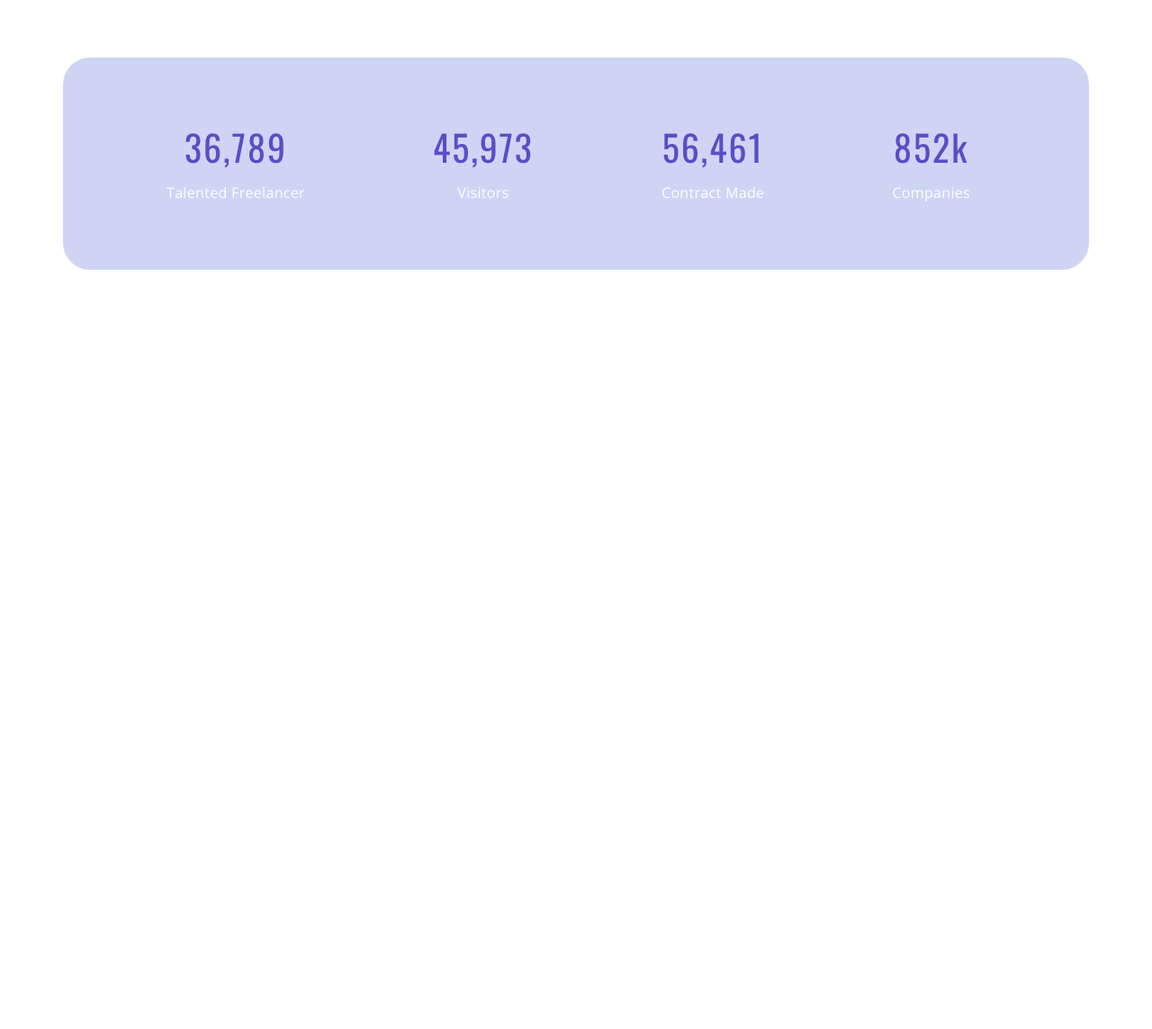
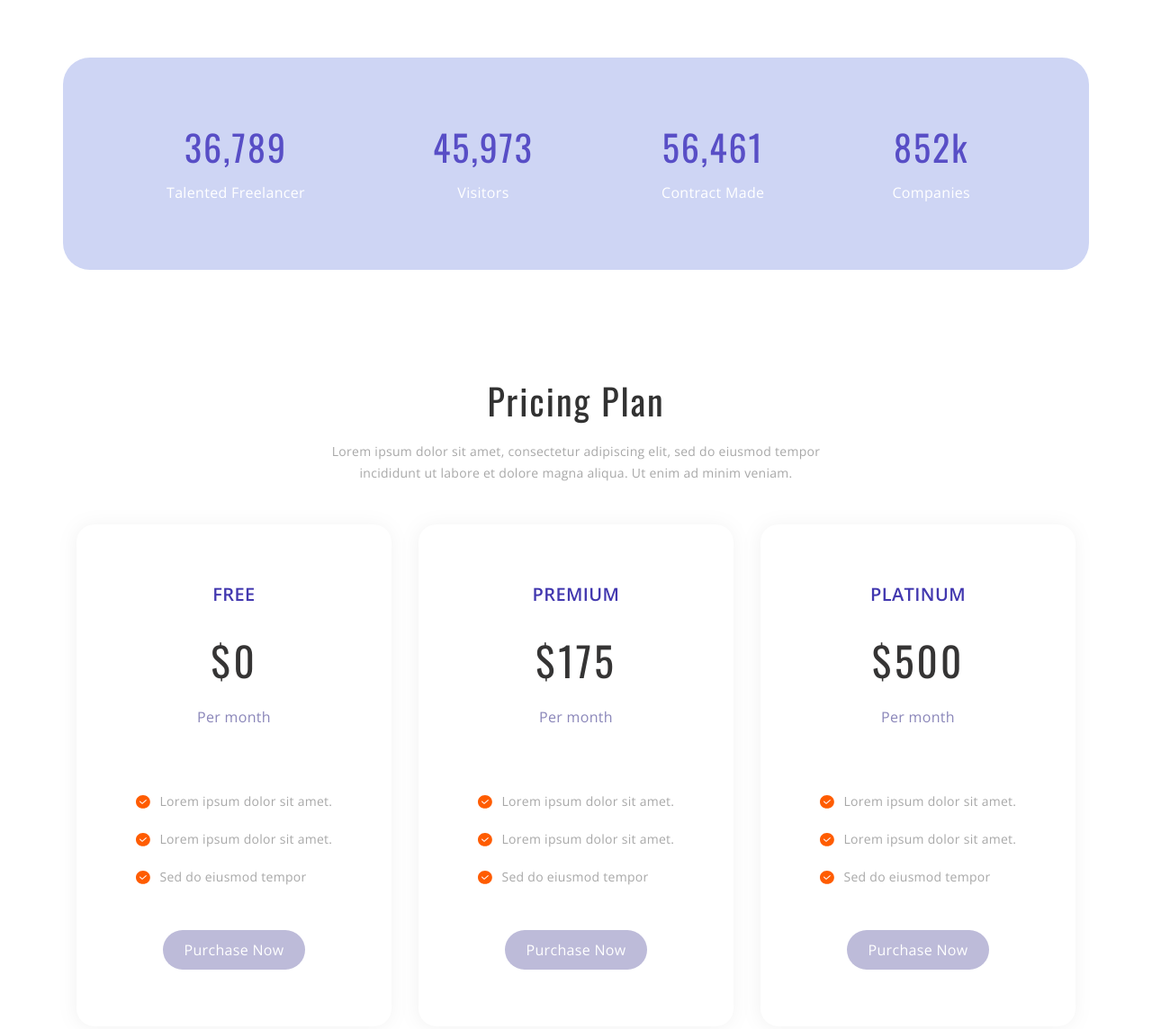
Before and after one commit to SePt1k0404/landing-1-find-our-talanted, a plain HTML site: page index.html in a window 1280 px wide. Shown: the part 3529-4673 px from the top of the page at 90% size. Before the commit the page ends 3829 px from the top, so only its background shows below. Drawn offline with nearby package versions, Linux system fonts and the light colour scheme; a web font is replaced by a local one.

Commit message:
Added Pricing Plan section

```diff
--- a/css/main.css
+++ b/css/main.css
@@ -4,3 +4,4 @@
 @import url("./featured-jobs.css");
 @import url("./customer-meaning.css");
 @import url("./stats.css");
+@import url("./pricing.css");
--- /dev/null
+++ b/css/pricing.css
@@ -0,0 +1,140 @@
+.pricing__wrapper {
+  padding: 120px 15px;
+}
+
+.pricing__title {
+  text-align: center;
+  margin-bottom: 20px;
+}
+
+.pricing__desc {
+  max-width: 543px;
+  margin: 0 auto;
+  margin-bottom: 45px;
+  font-size: 14px;
+  font-weight: 400;
+  line-height: 1.714;
+  letter-spacing: 0.02em;
+  text-align: center;
+  text-underline-position: from-font;
+  text-decoration-skip-ink: none;
+  color: var(--color-text-second);
+}
+
+.pricing-list {
+  display: flex;
+  align-items: center;
+  justify-content: center;
+  gap: 30px;
+}
+
+.pricing-list__item {
+  display: flex;
+  flex-grow: 1;
+  flex-direction: column;
+  align-items: center;
+  justify-content: center;
+  padding: 63px 65px;
+  box-shadow: -1px 1px 20px 0px rgba(128, 128, 128, 0.1);
+  background-color: #fff;
+  border-radius: 20px;
+  cursor: pointer;
+  transition: transform 300ms ease, background-color 300ms ease,
+    box-shadow 300ms ease;
+}
+
+.pricing-list__item:hover {
+  box-shadow: 0px 12px 30px 0px rgba(71, 71, 71, 0.15);
+  background-color: rgba(249, 250, 255, 1);
+  transform: translateY(-27px);
+}
+
+.pricing-list__type {
+  margin-bottom: 30px;
+  font-size: 20px;
+  font-weight: 600;
+  line-height: 1.5;
+  letter-spacing: 0.02em;
+  text-align: left;
+  text-underline-position: from-font;
+  text-decoration-skip-ink: none;
+  color: rgba(66, 56, 175, 1);
+}
+
+.pricing-list__price {
+  margin-bottom: 24px;
+  font-family: Oswald;
+  font-size: 45px;
+  font-weight: 400;
+  line-height: 1.22222;
+  letter-spacing: 0.07em;
+  text-align: center;
+  text-underline-position: from-font;
+  text-decoration-skip-ink: none;
+  color: rgba(53, 52, 52, 1);
+}
+
+.pricing-list__frequency {
+  margin-bottom: 70px;
+  font-size: 16px;
+  line-height: 1.5;
+  letter-spacing: 0.02em;
+  text-align: center;
+  text-underline-position: from-font;
+  text-decoration-skip-ink: none;
+  color: rgba(138, 134, 185, 1);
+}
+
+.pricing-list__services {
+  margin-bottom: 47px;
+  display: flex;
+  flex-direction: column;
+  align-items: flex-start;
+  justify-content: center;
+  gap: 18px;
+}
+
+.pricing-list__service {
+  position: relative;
+  display: flex;
+  align-items: flex-start;
+  gap: 11px;
+}
+
+.pricing-list__service > img {
+  position: relative;
+  top: 5px;
+  width: 15.848px;
+  height: 15.848px;
+}
+
+.pricing-list__service-text {
+  font-size: 14px;
+  line-height: 1.714;
+  letter-spacing: 0.02em;
+  text-underline-position: from-font;
+  text-decoration-skip-ink: none;
+  color: rgba(168, 168, 168, 1);
+}
+
+.pricing-list__button {
+  padding: 13px 23px;
+  background-color: rgba(189, 187, 217, 1);
+  border-radius: 50px;
+  box-shadow: none;
+  font-family: Open Sans;
+  font-size: 1.125;
+  font-weight: 400;
+  line-height: 18px;
+  letter-spacing: 0.02em;
+  text-align: center;
+  text-underline-position: from-font;
+  text-decoration-skip-ink: none;
+  color: rgba(255, 255, 255, 1);
+  transition: background-color 300ms ease, box-shadow 300ms ease;
+}
+
+.pricing-list__item:hover .pricing-list__button {
+  background-color: rgba(84, 76, 172, 1);
+  box-shadow: 0px 4px 12px 0px rgba(0, 0, 0, 0.2);
+}
--- a/index.html
+++ b/index.html
@@ -523,6 +523,98 @@
           </ul>
         </div>
       </section>
+      <section class="pricing">
+        <div class="pricing__wrapper section">
+          <h2 class="pricing__title title">Pricing Plan</h2>
+          <p class="pricing__desc">
+            Lorem ipsum dolor sit amet, consectetur adipiscing elit, sed do
+            eiusmod tempor incididunt ut labore et dolore magna aliqua. Ut enim
+            ad minim veniam.
+          </p>
+          <div class="pricing-list-wrapper">
+            <ul class="pricing-list">
+              <li class="pricing-list__item">
+                <p class="pricing-list__type">FREE</p>
+                <p class="pricing-list__price">$0</p>
+                <p class="pricing-list__frequency">Per month</p>
+                <ul class="pricing-list__services">
+                  <li class="pricing-list__service">
+                    <img src="./images/pricing/tick.svg" alt="Tick" />
+                    <p class="pricing-list__service-text">
+                      Lorem ipsum dolor sit amet.
+                    </p>
+                  </li>
+                  <li class="pricing-list__service">
+                    <img src="./images/pricing/tick.svg" alt="Tick" />
+                    <p class="pricing-list__service-text">
+                      Lorem ipsum dolor sit amet.
+                    </p>
+                  </li>
+                  <li class="pricing-list__service">
+                    <img src="./images/pricing/tick.svg" alt="Tick" />
+                    <p class="pricing-list__service-text">
+                      Sed do eiusmod tempor
+                    </p>
+                  </li>
+                </ul>
+                <a class="pricing-list__button" href="#">Purchase Now</a>
+              </li>
+              <li class="pricing-list__item">
+                <p class="pricing-list__type">PREMIUM</p>
+                <p class="pricing-list__price">$175</p>
+                <p class="pricing-list__frequency">Per month</p>
+                <ul class="pricing-list__services">
+                  <li class="pricing-list__service">
+                    <img src="./images/pricing/tick.svg" alt="Tick" />
+                    <p class="pricing-list__service-text">
+                      Lorem ipsum dolor sit amet.
+                    </p>
+                  </li>
+                  <li class="pricing-list__service">
+                    <img src="./images/pricing/tick.svg" alt="Tick" />
+                    <p class="pricing-list__service-text">
+                      Lorem ipsum dolor sit amet.
+                    </p>
+                  </li>
+                  <li class="pricing-list__service">
+                    <img src="./images/pricing/tick.svg" alt="Tick" />
+                    <p class="pricing-list__service-text">
+                      Sed do eiusmod tempor
+                    </p>
+                  </li>
+                </ul>
+                <a class="pricing-list__button" href="#">Purchase Now</a>
+              </li>
+              <li class="pricing-list__item">
+                <p class="pricing-list__type">PLATINUM</p>
+                <p class="pricing-list__price">$500</p>
+                <p class="pricing-list__frequency">Per month</p>
+                <ul class="pricing-list__services">
+                  <li class="pricing-list__service">
+                    <img src="./images/pricing/tick.svg" alt="Tick" />
+                    <p class="pricing-list__service-text">
+                      Lorem ipsum dolor sit amet.
+                    </p>
+                  </li>
+                  <li class="pricing-list__service">
+                    <img src="./images/pricing/tick.svg" alt="Tick" />
+                    <p class="pricing-list__service-text">
+                      Lorem ipsum dolor sit amet.
+                    </p>
+                  </li>
+                  <li class="pricing-list__service">
+                    <img src="./images/pricing/tick.svg" alt="Tick" />
+                    <p class="pricing-list__service-text">
+                      Sed do eiusmod tempor
+                    </p>
+                  </li>
+                </ul>
+                <a class="pricing-list__button" href="#">Purchase Now</a>
+              </li>
+            </ul>
+          </div>
+        </div>
+      </section>
     </main>
   </body>
 </html>
```
Also changed, not shown: images/pricing/tick.svg (added).
